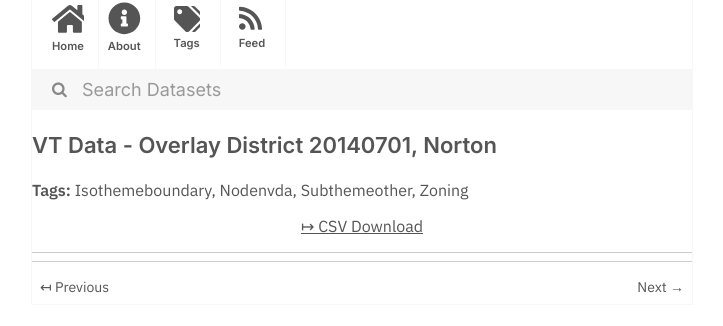
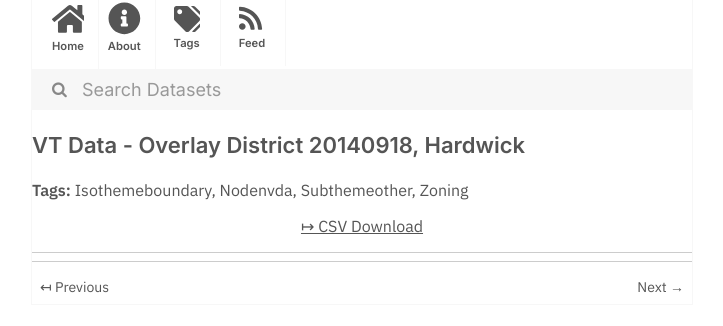
Before and after one commit to dayda-entities/vermont-center-for-geographic-information, a Jekyll site: the page built from _posts/2020-11-12-vt-data-overlay-district-20140.md, in a window 1280 px wide. Shown: the part 216-542 px from the top of the page, without its empty margins (278-1001 px from the left). Built offline with Jekyll 4.4.1, drawn with Linux system fonts in a browser that asks for light colours.

Commit message:
Publish Data

```diff
--- a/_posts/2020-11-12-vt-data-overlay-district-20140.md
+++ b/_posts/2020-11-12-vt-data-overlay-district-20140.md
@@ -1,7 +1,7 @@
 ---
-title: 'VT Data - Overlay District 20140701, Norton'
-created: '2020-11-12T13:11:30.865040'
-modified: '2020-11-12T13:11:30.865050'
+title: 'VT Data - Overlay District 20140918, Hardwick'
+created: '2020-11-12T13:11:30.350095'
+modified: '2020-11-12T13:11:30.350106'
 state: active
 type: dataset
 tags:
@@ -11,7 +11,7 @@ tags:
   - Zoning
 groups: []
 csv_url: >-
-  https://geodata.vermont.gov/datasets/49879dbfaedd402a84d93d5229895ad8_0.csv?outSR=%7B%22latestWkid%22%3A3857%2C%22wkid%22%3A102100%7D
+  https://geodata.vermont.gov/datasets/43e28db232b44c10a8193e9a98c3b8ef_0.csv?outSR=%7B%22latestWkid%22%3A3857%2C%22wkid%22%3A102100%7D
 json_url: ''
 layout: post
 
```
